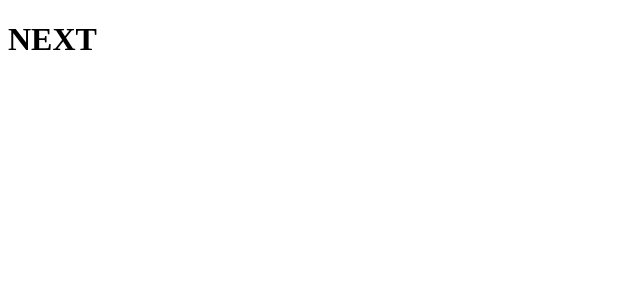
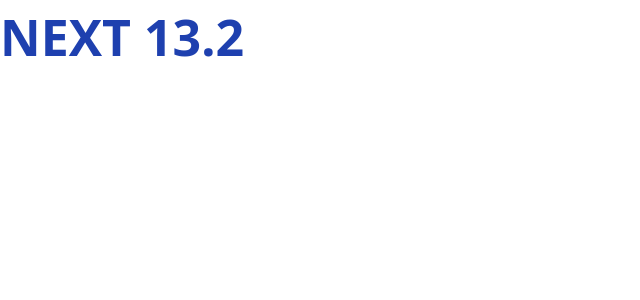
Before and after one commit to MansoorAkhter/imdb-clone, a Next.js app: page / in a window 1280 px wide. Shown: the top 300 px of the page, without its empty margins (0-640 px from the left). Built offline with nearby package versions, Linux system fonts and the light colour scheme.

Commit message:
install and setup tailwind css

```diff
--- a/package.json
+++ b/package.json
@@ -14,5 +14,10 @@
     "next": "13.2.3",
     "react": "18.2.0",
     "react-dom": "18.2.0"
+  },
+  "devDependencies": {
+    "autoprefixer": "^10.4.13",
+    "postcss": "^8.4.21",
+    "tailwindcss": "^3.2.7"
   }
 }
--- /dev/null
+++ b/postcss.config.js
@@ -0,0 +1,6 @@
+module.exports = {
+  plugins: {
+    tailwindcss: {},
+    autoprefixer: {},
+  },
+}
--- a/src/app/globals.css
+++ b/src/app/globals.css
@@ -0,0 +1,3 @@
+@tailwind base;
+@tailwind components;
+@tailwind utilities;
--- a/src/app/page.js
+++ b/src/app/page.js
@@ -6,7 +6,7 @@ const inter = Inter({ subsets: ['latin'] })
 export default function Home() {
   return (
     <main>
-      <h1>NEXT</h1>
+      <h1 className='text-blue-800 text-[50px] font-bold'>NEXT 13.2</h1>
     </main>
   )
 }
--- /dev/null
+++ b/tailwind.config.js
@@ -0,0 +1,11 @@
+/** @type {import('tailwindcss').Config} */
+module.exports = {
+  content: [
+    // Or if using `src` directory:
+    "./src/**/*.{js,ts,jsx,tsx}",
+  ],
+  theme: {
+    extend: {},
+  },
+  plugins: [],
+}
```
Also changed, not shown: 1 other file (tests, documents, lock files or other folders).
